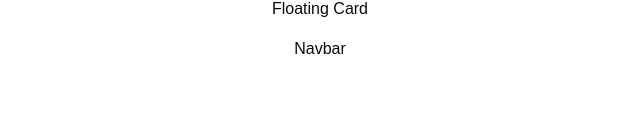
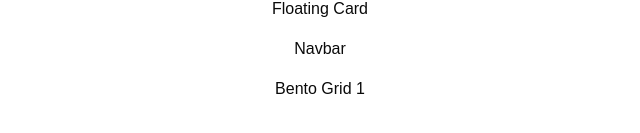
Before and after one commit to Ayusht0mar/components, a Next.js app: page / in a window 1280 px wide. Shown: the part 539-672 px from the top of the page, without its empty margins (320-960 px from the left). Built offline with nearby package versions, Linux system fonts and the light colour scheme.

Commit message:
Bento Grid 1 added

```diff
--- a/src/app/page.tsx
+++ b/src/app/page.tsx
@@ -65,6 +65,11 @@ export default function Home() {
           >
             Navbar
           </Link>
+          <Link
+            href="/bentogrid1/"
+          >
+            Bento Grid 1
+          </Link>
       </div>
     </div>
   );
```
